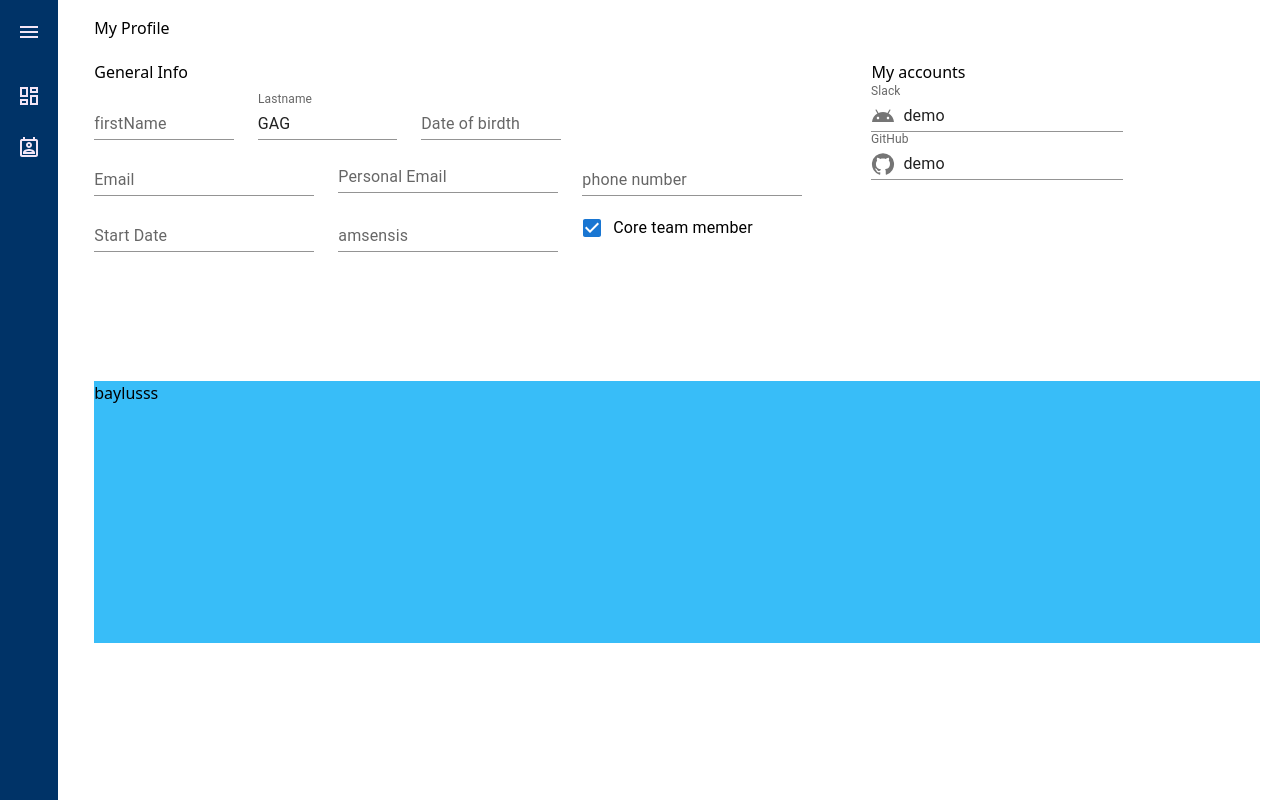
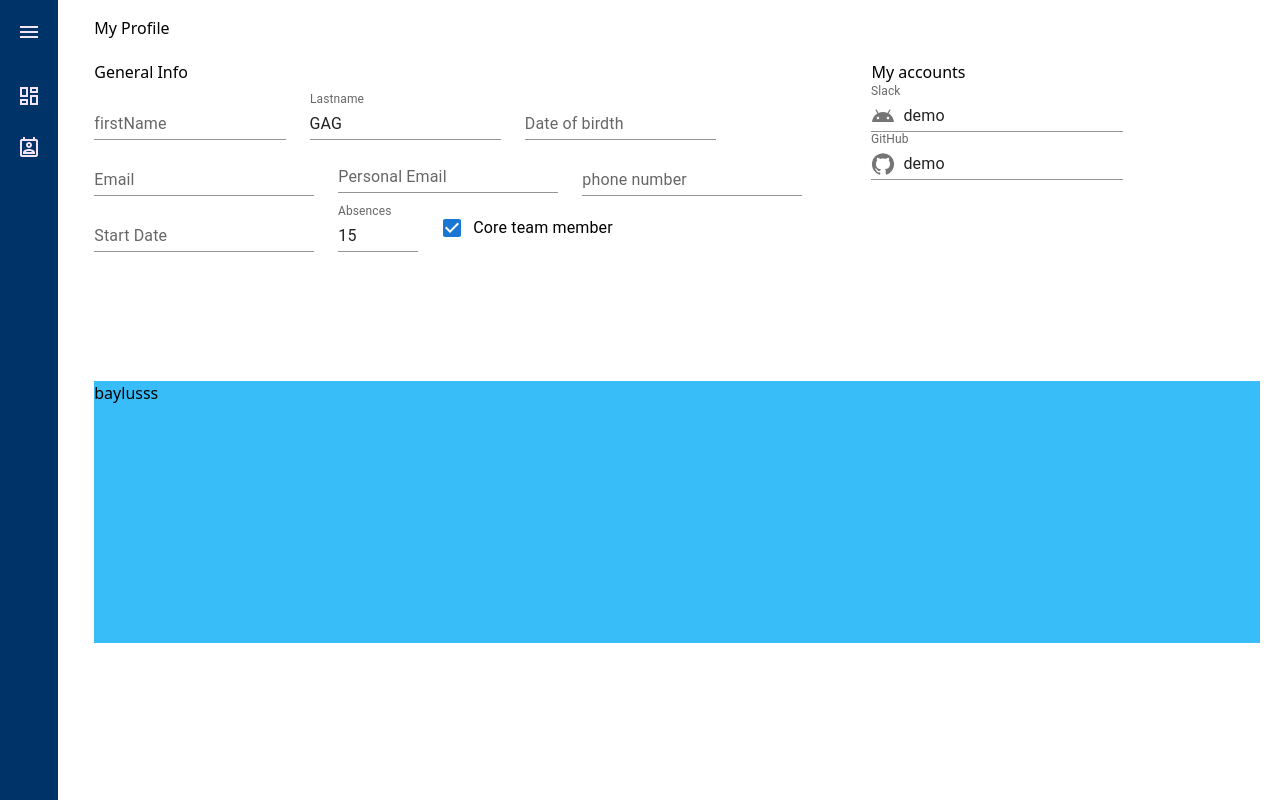
Before and after one commit to DavidKhachatryan02/task-2-front, a React (Vite) app: page / in a window 1280 px wide. Built offline with nearby package versions, Linux system fonts and the light colour scheme.

Commit message:
added styles

```diff
--- a/src/modules/HomePage/components/GeneralInfo/index.jsx
+++ b/src/modules/HomePage/components/GeneralInfo/index.jsx
@@ -1,9 +1,13 @@
 import UserAccounts from "../UserAccounts";
 import UserMainInfo from "../UserMainInfo";
 
+const styles={
+  container:"h-1/3 flex mb-10 "
+}
+
 const GeneralInfo = (user) => {
   return (
-    <div className="h-1/3 flex mb-10 ">
+    <div className={styles.container}>
       <UserMainInfo {...user} />
       <UserAccounts {...user} />
     </div>
--- a/src/modules/HomePage/components/UserAccounts/index.jsx
+++ b/src/modules/HomePage/components/UserAccounts/index.jsx
@@ -3,9 +3,11 @@ import AndroidIcon from "@mui/icons-material/Android";
 import GitHubIcon from "@mui/icons-material/GitHub";
 import InputAdornment from "@mui/material/InputAdornment";
 
+const styles = {container:"w-1/3 "}
+
 const UserAccounts = (user) => {
   return (
-    <div className="w-1/3 ">
+    <div className={styles.container}>
       <p>My accounts</p>
       <TextField
         label="Slack"
--- a/src/modules/HomePage/components/UserInfo/index.jsx
+++ b/src/modules/HomePage/components/UserInfo/index.jsx
@@ -33,9 +33,13 @@ const user = {
   isActive: true,
 };
 
+const styles = {
+  container:"w-full flex flex-col ml-9 mr-5 mt-4 gap-5	"
+}
+
 const UserInfo = () => {
   return (
-    <div className="w-full flex flex-col ml-9 mr-5 mt-4 gap-5	">
+    <div className={styles.container}>
       <p>My Profile</p>
       <GeneralInfo {...user}/>
       <div className="bg-sky-400 h-1/3">baylusss</div>
--- a/src/modules/HomePage/components/UserMainInfo/index.jsx
+++ b/src/modules/HomePage/components/UserMainInfo/index.jsx
@@ -4,26 +4,35 @@ import Checkbox from "@mui/material/Checkbox";
 
 //!! check date and number fealds
 
+const styles={
+    mainContainer:"w-2/3 flex flex-col gap-2",
+    firstRow:"flex gap-6 w-4/5",
+    secondRow:"flex gap-6",
+    thirdRow:"flex gap-6 w-5/7",
+    Absences:" w-20"
+}
+
 const UserMainInfo = () => {
   return (
-    <div className="w-2/3 flex flex-col gap-2">
+    <div className={styles.mainContainer}>
       <p>General Info</p>
-      <div className="flex gap-6 w-3/5">
+      <div className={styles.firstRow}>
         <TextField label="firstName" variant="standard"  />
         <TextField label="Lastname" variant="standard"  value="GAG" />
         <TextField label="Date of birdth" variant="standard" />
       </div>
-      <div className="flex gap-6">
+      <div className={styles.secondRow}>
         <TextField label="Email" variant="standard" />
         <TextField label="Personal Email" variant="standard" size="small"/>
         <TextField label="phone number" variant="standard" type="number" />
       </div>
-      <div className="flex gap-6 w-5/7">
+      <div className={styles.thirdRow}>
         <TextField label="Start Date" variant="standard" />
-        <TextField label="amsensis" variant="standard" type="number" />
+        <TextField className={styles.Absences} label="Absences" variant="standard" type="number" value={15} />
         <FormControlLabel
           control={<Checkbox checked={true} />}
           label=" Core team member"
+
         />
       </div>
     </div>
```
